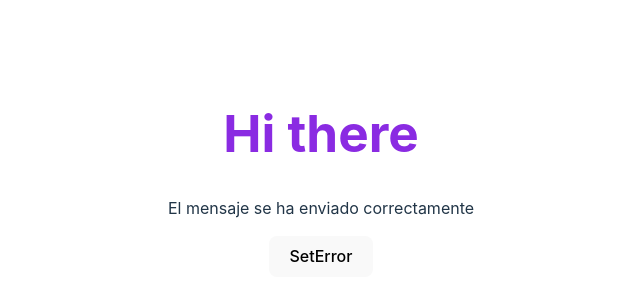
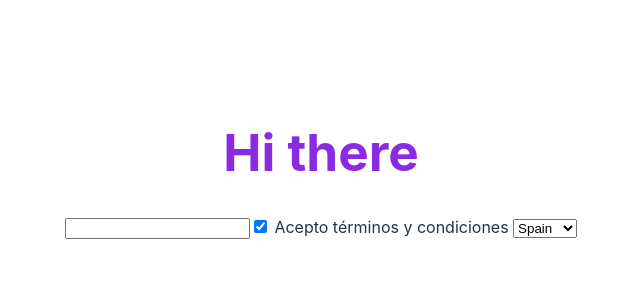
Before and after one commit to alvaroariasrivero/vue-course, a Vue app: page / in a window 1280 px wide. Shown: the part 226-526 px from the top of the page, without its empty margins (319-959 px from the left). Built offline with nearby package versions, Linux system fonts and the light colour scheme.

Commit message:
directive model

```diff
--- a/src/App.vue
+++ b/src/App.vue
@@ -4,8 +4,9 @@
   // import CounterComposition from './components/CounterComposition.vue';
   // import ExampleSelective from './components/ExampleSelective.vue';
   // import ExampleFor from './components/ExampleFor.vue';
-  import ClassBind from './components/ClassBind.vue';
+  // import ClassBind from './components/ClassBind.vue';
   // import StyleBind from './components/StyleBind.vue';
+  import ModelForm from './components/ModelForm.vue';
 </script>
 
 <template>
@@ -15,8 +16,9 @@
   <!-- <PostContainer /> -->
   <!-- <ExampleSelective /> -->
   <!-- <ExampleFor /> -->
-  <ClassBind />
+  <!-- <ClassBind /> -->
   <!-- <StyleBind /> -->
+  <ModelForm />
 </template>
 
 <style scoped>
--- /dev/null
+++ b/src/components/ModelForm.vue
@@ -0,0 +1,24 @@
+<script setup>
+    import { ref } from 'vue';
+    let inputText = ref('');
+    let agree = ref(true);
+    let country = ref('Spain')
+</script>
+
+<template>
+    <form>
+        <input type="text" name="input-text" v-model="inputText">
+        <input type="checkbox" v-model="agree"> Acepto términos y condiciones
+        <select v-model="country">
+            <option value="Spain">Spain</option>
+            <option value="France">France</option>
+            <option value="Italy">Italy</option>
+            <option value="UK">UK</option>
+        </select>
+    </form>
+    <h3>{{ inputText }}</h3>
+</template>
+
+<style scoped>
+
+</style>
```
